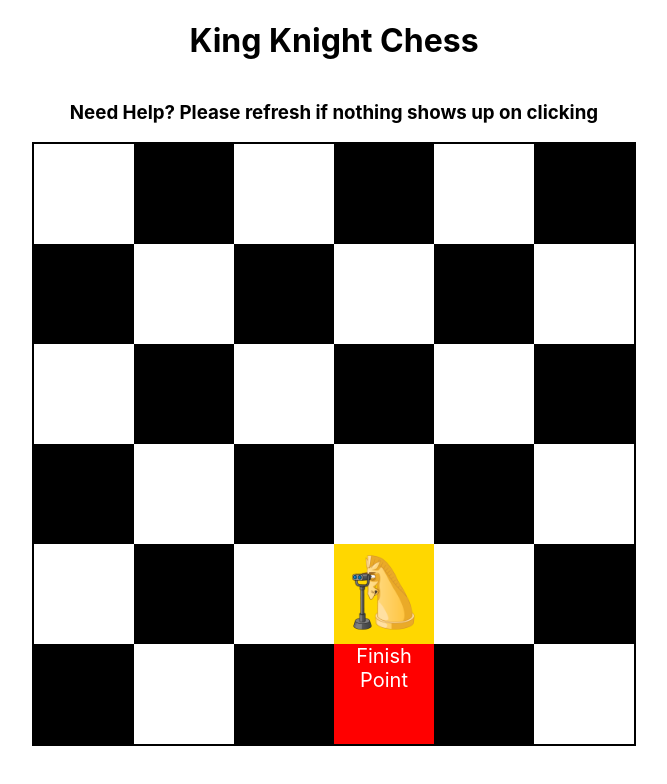
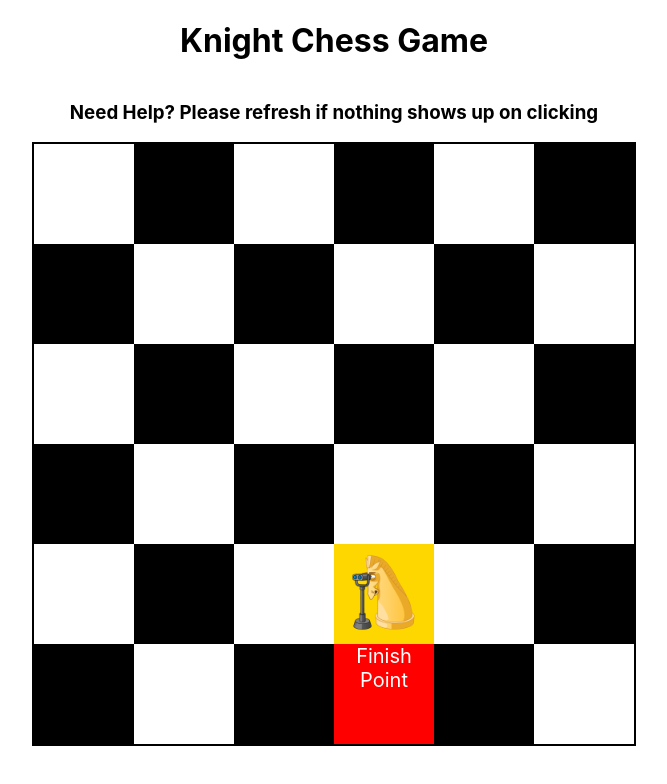
Before and after one commit to gaurav7700/chessgame, a React (Create React App) app: page / in a window 1280 px wide. Shown: the top 784 px of the page, without its empty margins (306-973 px from the left). Built offline with nearby package versions, Linux system fonts and the light colour scheme.

Commit message:
make it better

```diff
--- a/src/pages/Chess.jsx
+++ b/src/pages/Chess.jsx
@@ -232,7 +232,7 @@ const Chess = () => {
 
   return (
     <div className="App">
-      <h1 className="">King Knight Chess</h1>
+      <h1 className=""> Knight Chess Game</h1>
       <div>
         <h3 onClick={help} style={{cursor:"pointer"}}>
           Need Help? Please refresh if nothing shows up on clicking
```
